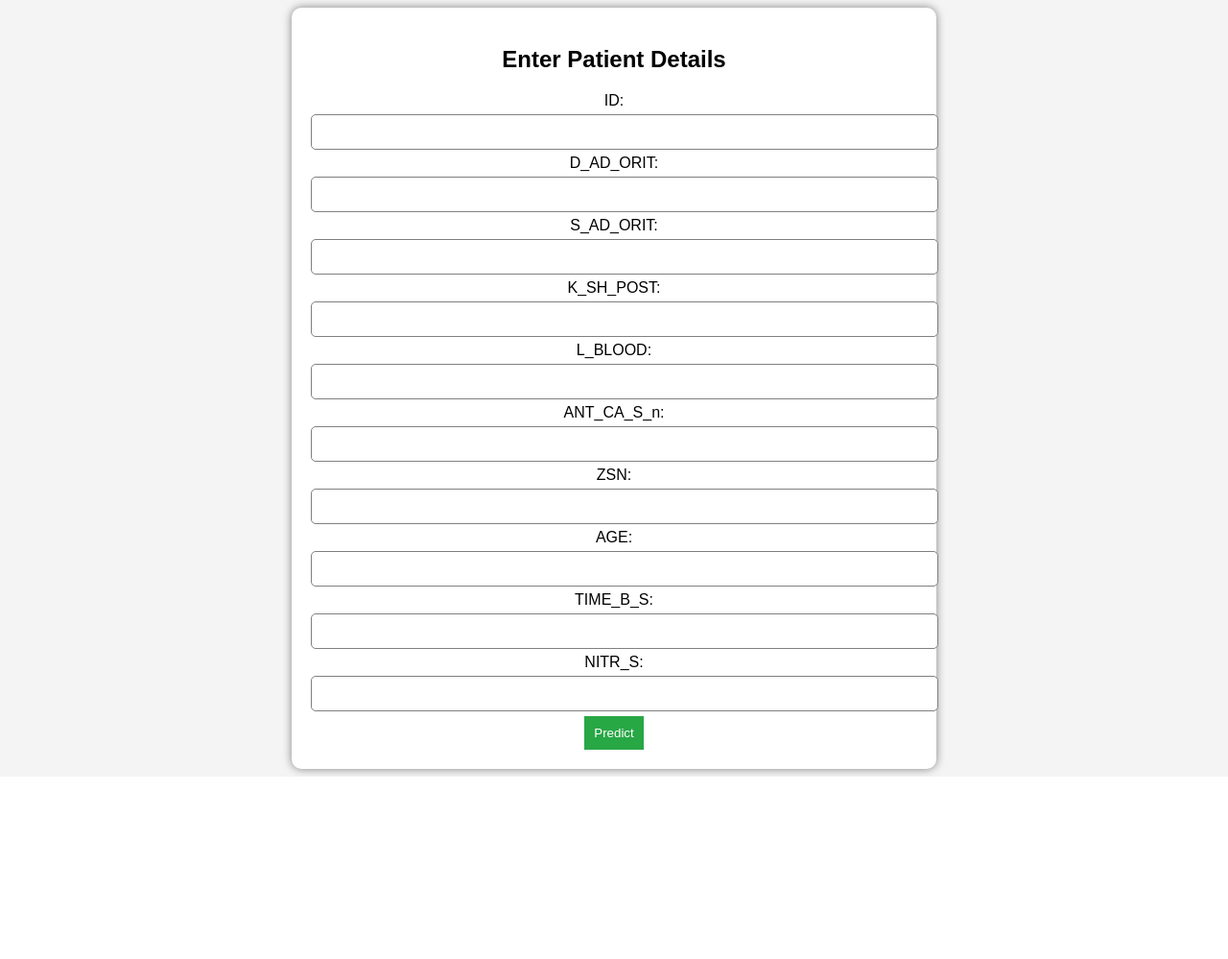
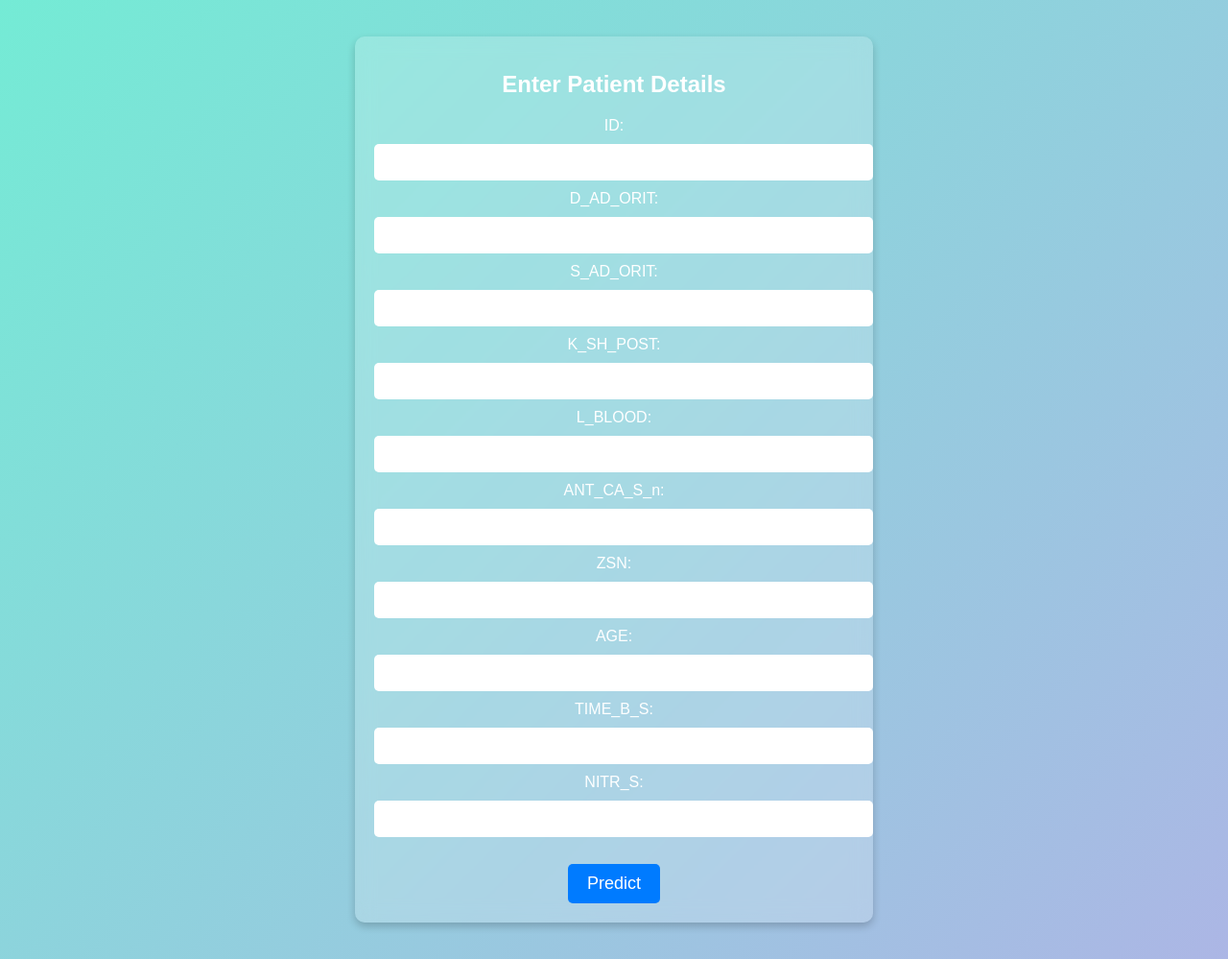
Before and after one commit to deepikareddy-22/Myocardial-infraction, a Flask app: page / in a window 1280 px wide. Shown: the whole page at 96% size. Before the commit the page ends 809 px from the top, so only its background shows below. Run offline with Flask 3, Linux system fonts and the light colour scheme; parts of the project's set-up code (start-up, migrations or seed data) failed here and were passed over.

Commit message:
Update home.html

```diff
--- a/templates/home.html
+++ b/templates/home.html
@@ -3,23 +3,60 @@
 <head>
     <meta charset="UTF-8">
     <meta name="viewport" content="width=device-width, initial-scale=1.0">
-    <title>Myocardial Infarction Prediction</title>
+    <title>Enter Patient Details</title>
     <style>
-        body { font-family: Arial, sans-serif; background-color: #f4f4f4; text-align: center; }
-        .container { width: 50%; margin: auto; background: white; padding: 20px; border-radius: 10px; box-shadow: 0px 0px 10px gray; }
-        input { width: 100%; padding: 10px; margin: 5px 0; border-radius: 5px; border: 1px solid gray; }
-        button { background: #28a745; color: white; padding: 10px; border: none; cursor: pointer; }
-        button:hover { background: #218838; }
+        body {
+            font-family: Arial, sans-serif;
+            background: linear-gradient(135deg, #74ebd5, #acb6e5); /* Gradient background */
+            text-align: center;
+            padding: 30px;
+            color: #fff; /* White text for contrast */
+        }
+        .container {
+            max-width: 500px;
+            margin: auto;
+            padding: 20px;
+            background: rgba(255, 255, 255, 0.2); /* Transparent white */
+            box-shadow: 0px 4px 8px rgba(0, 0, 0, 0.2);
+            border-radius: 10px;
+            backdrop-filter: blur(10px); /* Blur effect */
+        }
+        h1 {
+            font-size: 24px;
+            margin-bottom: 20px;
+        }
+        input {
+            width: 100%;
+            padding: 10px;
+            margin: 10px 0;
+            border: none;
+            border-radius: 5px;
+            font-size: 16px;
+        }
+        button {
+            padding: 10px 20px;
+            font-size: 18px;
+            border: none;
+            background: #007bff;
+            color: white;
+            border-radius: 5px;
+            cursor: pointer;
+            transition: 0.3s;
+        }
+        button:hover {
+            background: #0056b3;
+        }
     </style>
 </head>
 <body>
     <div class="container">
-        <h2>Enter Patient Details</h2>
+        <h1>Enter Patient Details</h1>
         <form action="/predict" method="post">
-            {% for column in columns %}
-                <label>{{ column }}:</label>
-                <input type="text" name="{{ column }}" required>
+            {% for feature in columns %}
+            <label>{{ feature }}:</label>
+            <input type="text" name="{{ feature }}" required>
             {% endfor %}
+            <br><br>
             <button type="submit">Predict</button>
         </form>
     </div>
```
